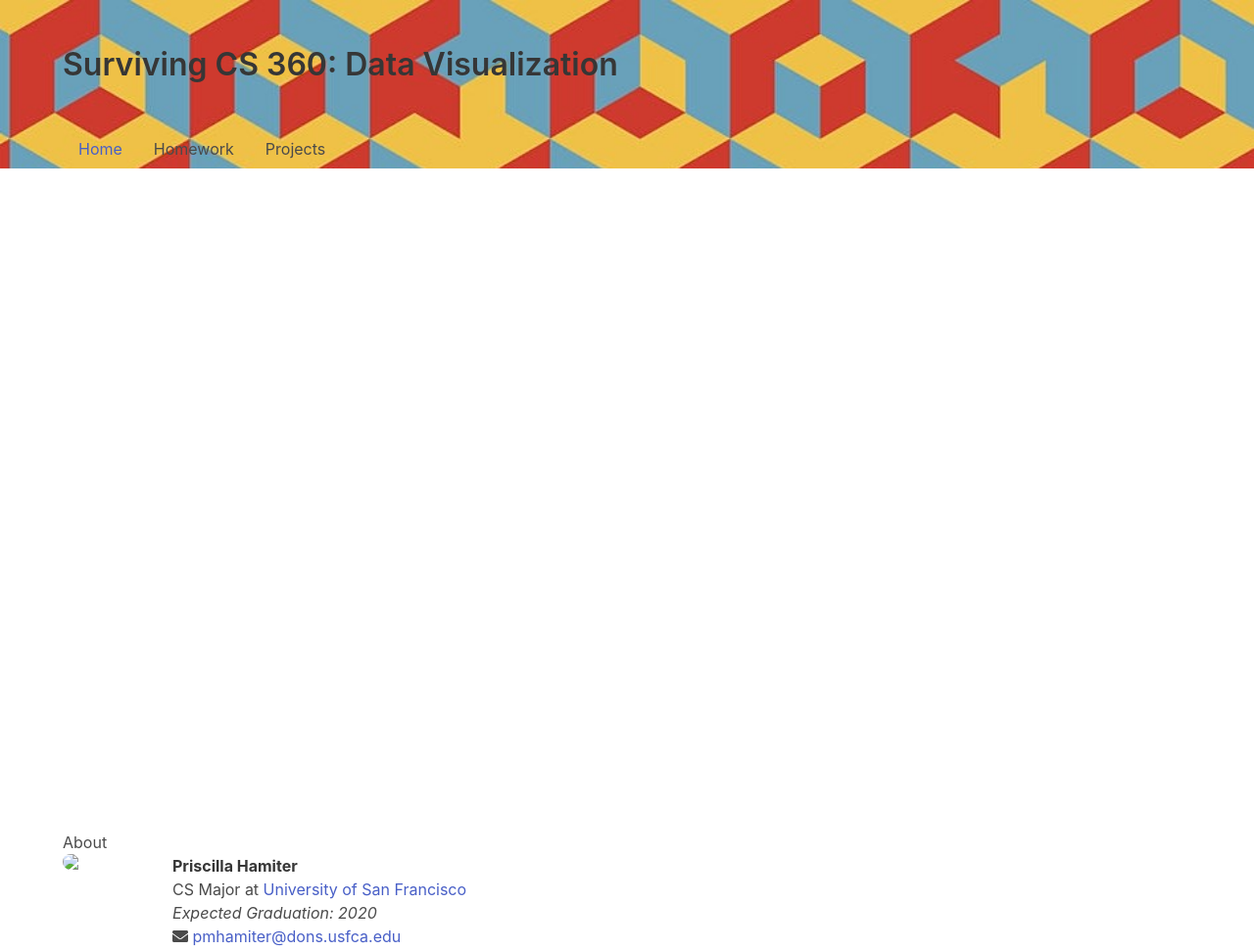
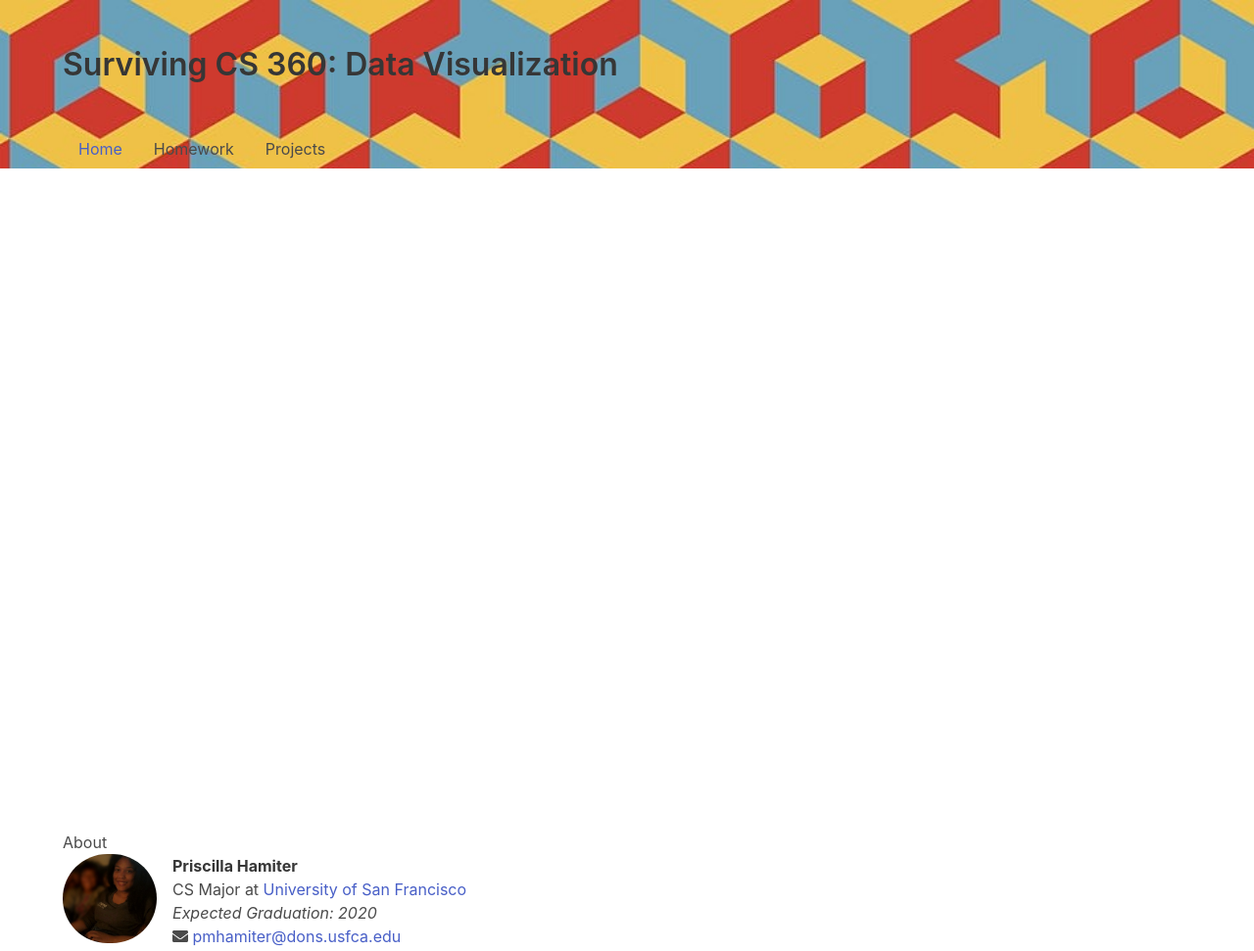
Before and after one commit to usf-cs360-spring2020/homework2-phamiter253, a plain HTML site: page index.html in a window 1280 px wide. Shown: the top 971 px of the page at 98% size. Drawn offline with nearby package versions, Linux system fonts and the light colour scheme.

Commit message:
Update index.html

```diff
--- a/index.html
+++ b/index.html
@@ -49,7 +49,7 @@
      <h2 id="about">About</h2>
         <article class="media">
           <figure class="media-left">
-            <p class="image is-96x96"><img class="is-rounded" src="profilePic.jpg"></p>
+            <p class="image is-96x96"><img class="is-rounded" src="pp.jpg"></p>
           </figure>
 
           <div class="media-content">
```
